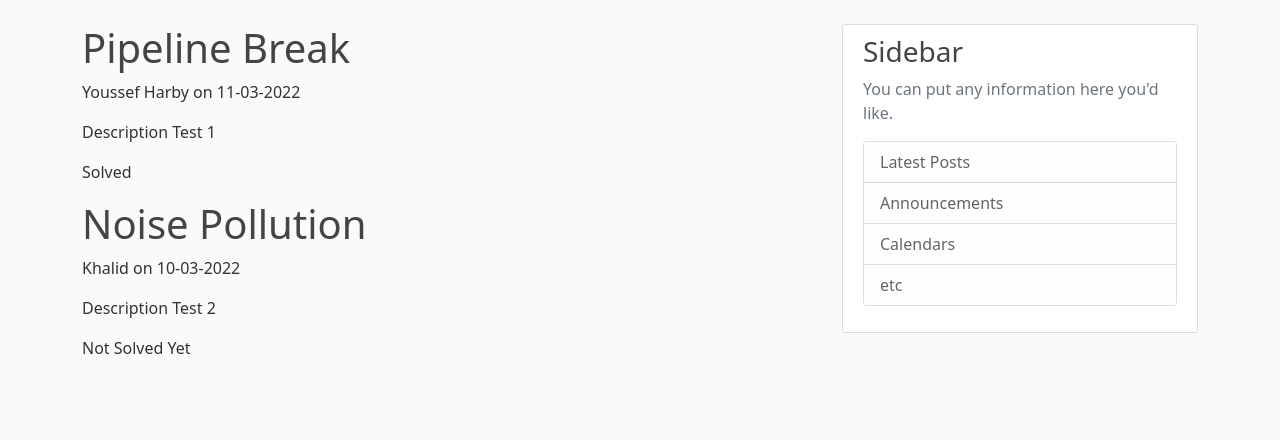
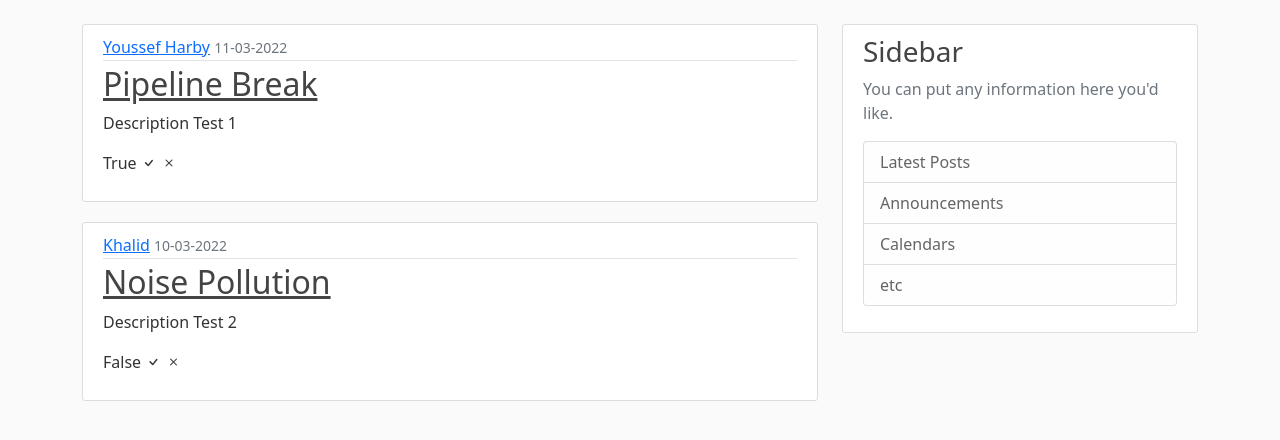
Before and after one commit to Youssef-Harby/report-it, a Flask app: page /myreports in a window 1280 px wide. Shown: the part 56-496 px from the top of the page. Run offline with Flask 2, Linux system fonts and the light colour scheme.

Commit message:
more styling

```diff
--- a/reportit/routes.py
+++ b/reportit/routes.py
@@ -12,7 +12,7 @@ myReports = [
         'problem': 'Pipeline Break',
         'description': 'Description Test 1',
         'date_reported': '11-03-2022',
-        'status': 'Solved'
+        'status': True
 
     },
     {
@@ -20,7 +20,7 @@ myReports = [
         'problem': 'Noise Pollution',
         'description': 'Description Test 2',
         'date_reported': '10-03-2022',
-        'status': 'Not Solved Yet'
+        'status': False
 
     }
 ]
--- a/reportit/templates/layout.html
+++ b/reportit/templates/layout.html
@@ -6,6 +6,7 @@
     <meta name="viewport" content="width=device-width, initial-scale=1.0, shrink-to-fit=no">
     <!-- Core theme CSS (includes Bootstrap)-->
     <link href="https://cdn.jsdelivr.net/npm/bootstrap@5.1.3/dist/css/bootstrap.min.css" rel="stylesheet" integrity="sha384-1BmE4kWBq78iYhFldvKuhfTAU6auU8tT94WrHftjDbrCEXSU1oBoqyl2QvZ6jIW3" crossorigin="anonymous">
+    <link rel="stylesheet" href="https://cdn.jsdelivr.net/npm/bootstrap-icons@1.8.1/font/bootstrap-icons.css">
 
     <link rel="stylesheet" type="text/css" href="{{ url_for('static', filename='css/main.css') }}">
     {% if title %}
--- a/reportit/templates/myreports.html
+++ b/reportit/templates/myreports.html
@@ -1,9 +1,16 @@
 {% extends "layout.html" %}
 {% block content %}
     {% for report in reports %}
-        <h1>{{ report.problem }}</h1>
-        <p>{{ report.author }} on {{ report.date_reported }}</p>
-        <p>{{ report.description }}</p>
-        <p>{{ report.status }}</p>
+        <article class="media content-section">
+            <div class="media-body">
+            <div class="article-metadata">
+                <a class="mr-2" href="#">{{ report.author }}</a>
+                <small class="text-muted">{{ report.date_reported }}</small>
+            </div>
+                <h2><a class="article-title" href="#">{{ report.problem }}</a></h2>
+                <p class="article-content">{{ report.description }}</p>
+                <p>{{ report.status }} <i class="bi bi-check"> <i class="bi bi-x"></i></i></p>
+            </div>
+        </article>
     {% endfor %}
 {% endblock content %}
```
